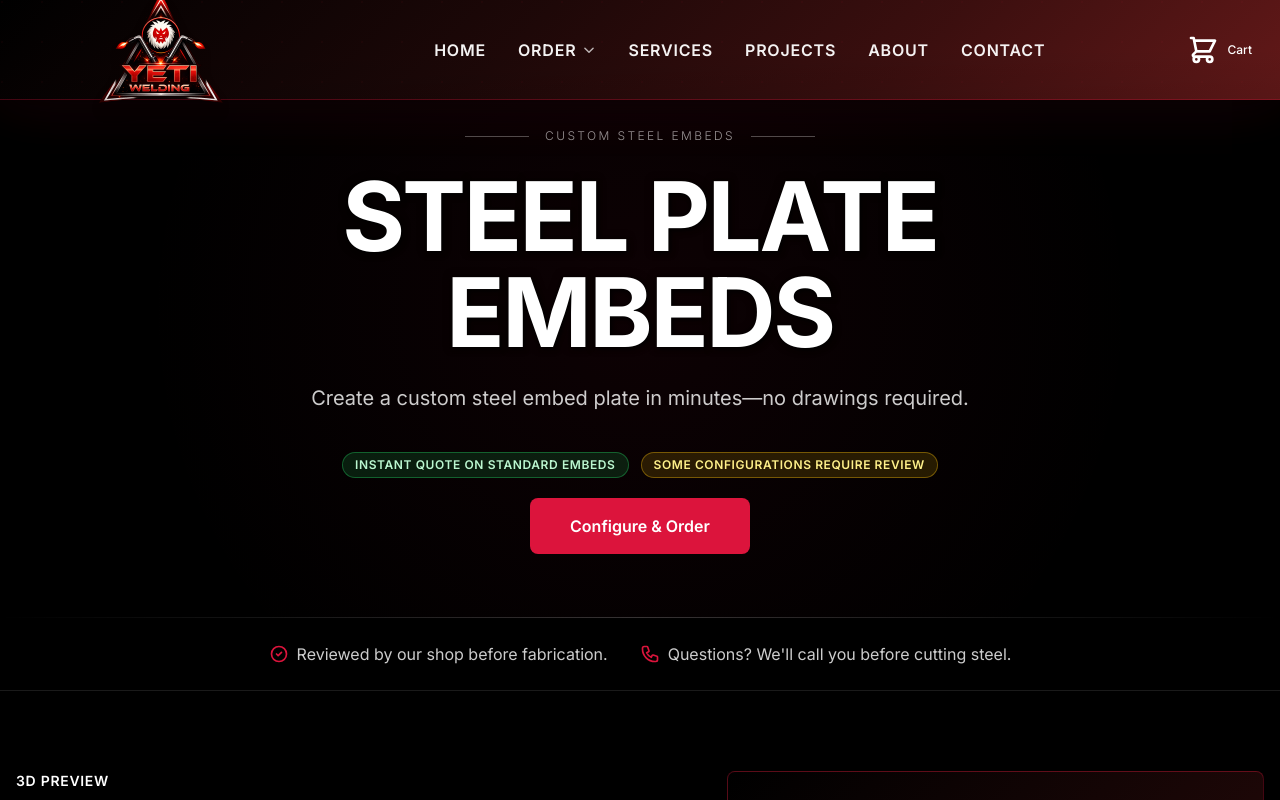
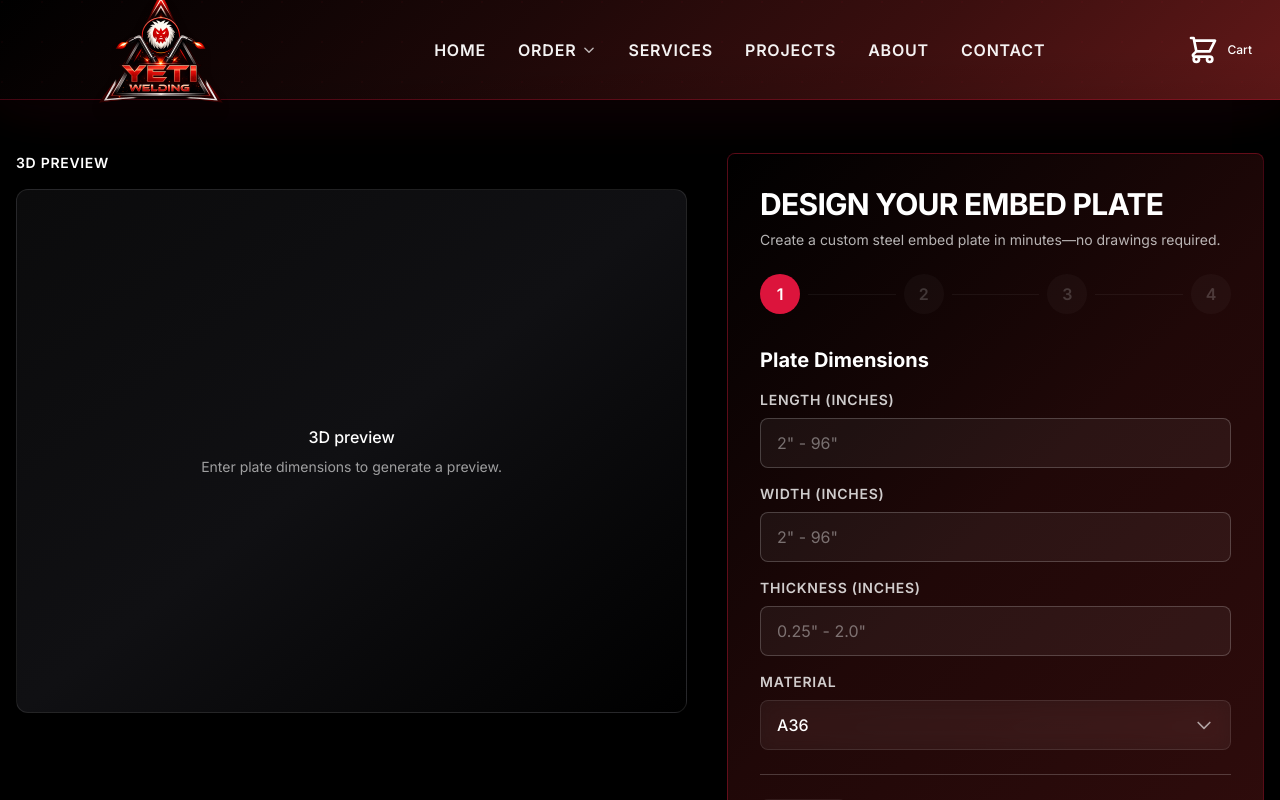
Before and after one commit to Jaxson0827/yetiwelding.com, a Next.js app: page /order/steel-embeds in a window 1280 px wide. Shown: the top 800 px of the page. Built offline with nearby package versions, Linux system fonts and the light colour scheme.

Commit message:
Remove steel embeds hero section
Delete the marketing hero section from the steel plate embeds order page so users land directly on trust signals and the configurator.

```diff
--- a/app/order/steel-embeds/page.tsx
+++ b/app/order/steel-embeds/page.tsx
@@ -3,115 +3,11 @@
 import Header from '@/components/Header';
 import Footer from '@/components/Footer';
 import SteelEmbedsConfigurator from '@/components/steel-embeds/SteelEmbedsConfigurator';
-import { motion, useInView } from 'framer-motion';
-import { useRef } from 'react';
 
 export default function SteelEmbedsPage() {
-  const sectionRef = useRef<HTMLElement>(null);
-  const isInView = useInView(sectionRef, { once: true, margin: '-100px' });
-
-  const containerVariants = {
-    hidden: { opacity: 0 },
-    visible: {
-      opacity: 1,
-      transition: {
-        staggerChildren: 0.2,
-        delayChildren: 0.1,
-      },
-    },
-  };
-
-  const itemVariants = {
-    hidden: { opacity: 0, y: 30 },
-    visible: {
-      opacity: 1,
-      y: 0,
-      transition: {
-        duration: 0.8,
-        ease: [0.6, -0.05, 0.01, 0.99] as [number, number, number, number],
-      },
-    },
-  };
-
   return (
     <main className="min-h-screen bg-black">
       <Header />
-
-      {/* Hero Section */}
-      <section
-        ref={sectionRef}
-        className="relative w-full min-h-[50vh] flex items-center justify-center overflow-hidden pt-32 pb-16"
-      >
-        {/* Background Gradient */}
-        <div className="absolute inset-0 bg-gradient-to-b from-black via-black/95 to-black" />
-        <div
-          className="absolute inset-0 opacity-20"
-          style={{
-            backgroundImage: 'radial-gradient(circle at 50% 50%, rgba(220, 20, 60, 0.3) 0%, transparent 70%)',
-          }}
-        />
-
-        {/* Content */}
-        <motion.div
-          className="relative z-10 text-center text-white px-4 max-w-4xl mx-auto"
-          variants={containerVariants}
-          initial="hidden"
-          animate={isInView ? 'visible' : 'hidden'}
-        >
-          <motion.div
-            className="flex items-center justify-center mb-6"
-            variants={itemVariants}
-          >
-            <div className="w-16 h-px bg-white/30 mr-4" />
-            <span className="text-white/60 uppercase text-xs tracking-[0.2em] font-light">
-              CUSTOM STEEL EMBEDS
-            </span>
-            <div className="w-16 h-px bg-white/30 ml-4" />
-          </motion.div>
-
-          <motion.h1
-            className="text-5xl md:text-6xl lg:text-7xl xl:text-8xl font-bold mb-6 uppercase tracking-tight leading-none text-glow text-shadow-strong"
-            variants={itemVariants}
-          >
-            STEEL PLATE EMBEDS
-          </motion.h1>
-
-          <motion.p
-            className="text-white/80 text-lg md:text-xl leading-relaxed max-w-2xl mx-auto"
-            variants={itemVariants}
-          >
-            Create a custom steel embed plate in minutes—no drawings required.
-          </motion.p>
-
-          <motion.div
-            className="mt-10 flex flex-col items-center gap-5"
-            variants={itemVariants}
-          >
-            <div className="flex flex-wrap items-center justify-center gap-3">
-              <div className="inline-flex items-center px-3 py-1 rounded-full bg-green-500/15 border border-green-500/40">
-                <span className="text-green-200 text-xs font-semibold uppercase tracking-wider">
-                  Instant quote on standard embeds
-                </span>
-              </div>
-              <div className="inline-flex items-center px-3 py-1 rounded-full bg-yellow-500/15 border border-yellow-500/40">
-                <span className="text-yellow-200 text-xs font-semibold uppercase tracking-wider">
-                  Some configurations require review
-                </span>
-              </div>
-            </div>
-
-            <a
-              href="#configurator"
-              className="inline-flex items-center justify-center px-10 py-4 rounded-lg bg-[#DC143C] text-white font-semibold hover:bg-[#B01030] transition-colors"
-            >
-              Configure &amp; Order
-            </a>
-          </motion.div>
-        </motion.div>
-
-        {/* Decorative Elements */}
-        <div className="absolute bottom-0 left-0 right-0 h-px bg-gradient-to-r from-transparent via-white/20 to-transparent" />
-      </section>
 
       {/* Contractor Trust Signals */}
       <section className="w-full py-6 px-4 border-b border-white/10">
```
